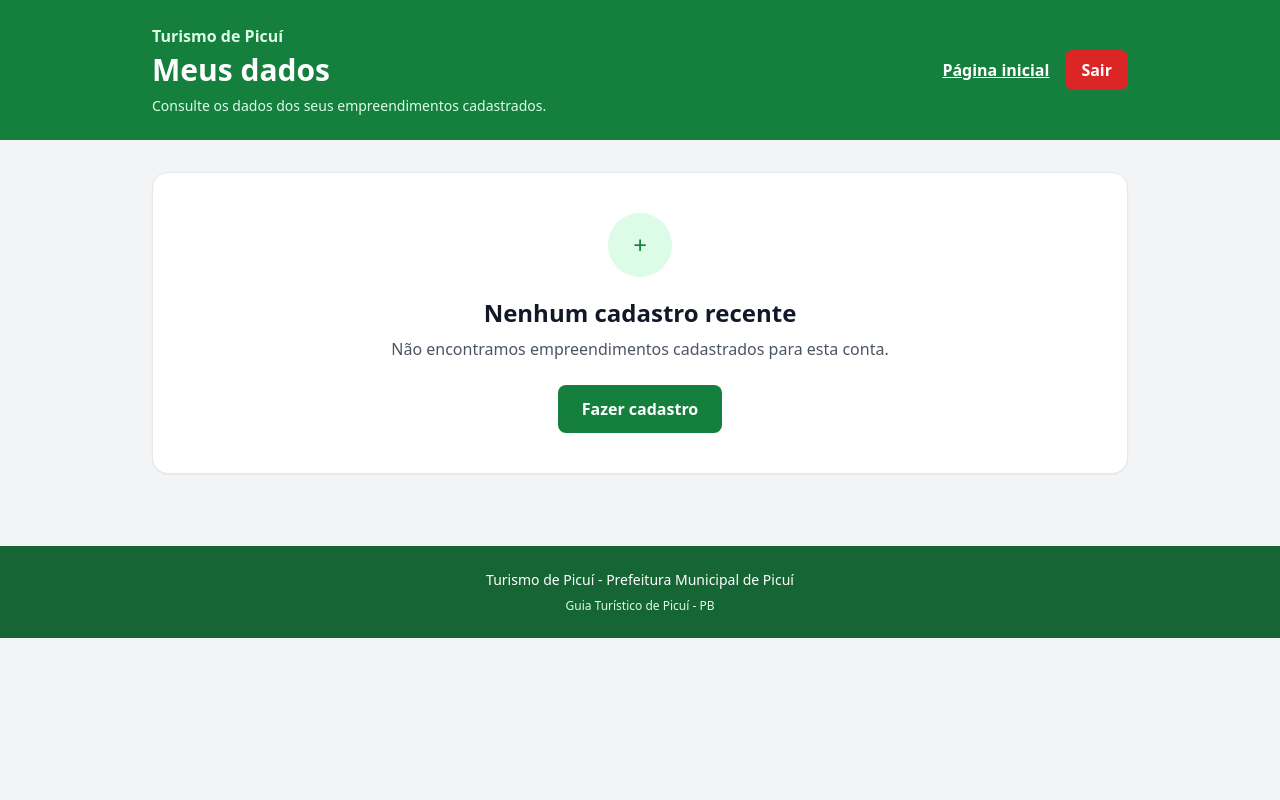
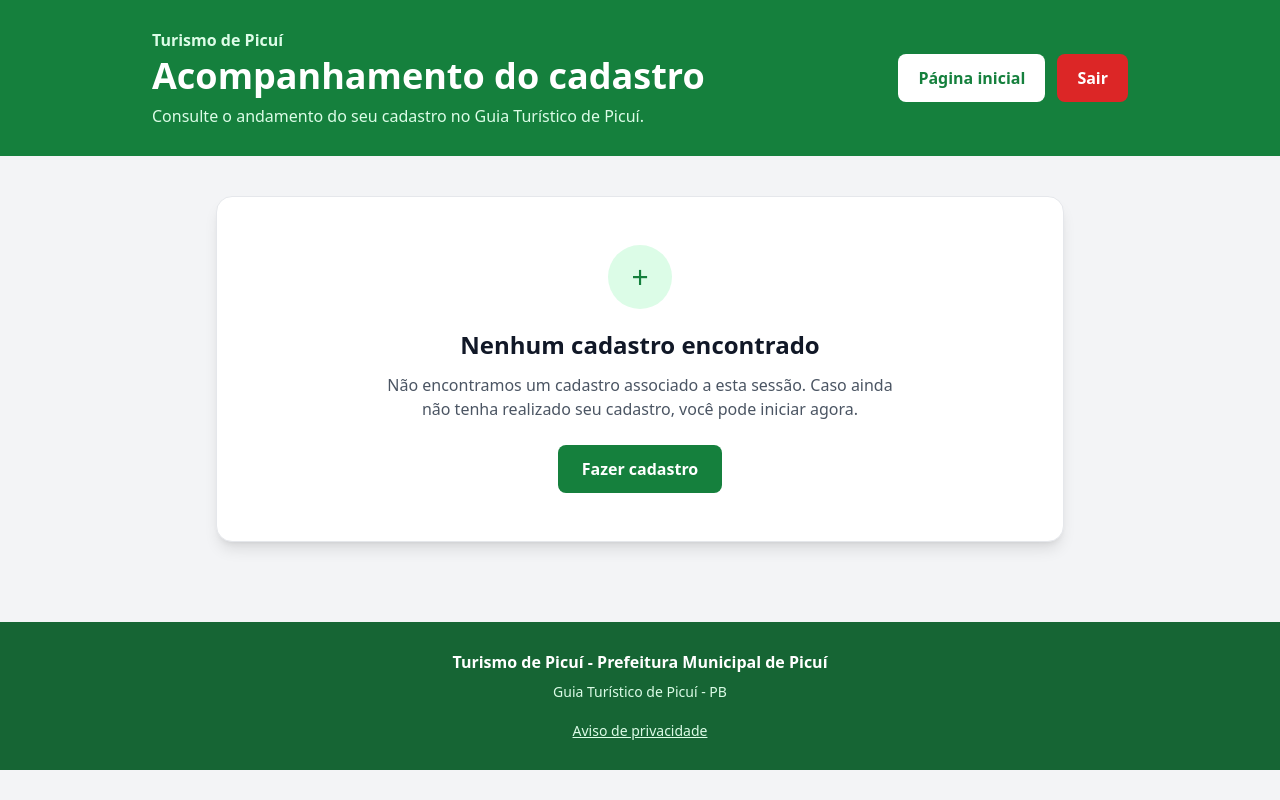
Before and after one commit to Marcosplira/turismopicui, a Django app: page /cadastro/minha-area/ in a window 1280 px wide. Run offline with Django 5.2, Linux system fonts and the light colour scheme; some libraries are stand-ins or nearby versions.

Commit message:
ajeitando

```diff
--- a/cadastro/templates/cadastro/minha_area.html
+++ b/cadastro/templates/cadastro/minha_area.html
@@ -5,16 +5,16 @@
     <meta charset="UTF-8">
     <meta name="viewport" content="width=device-width, initial-scale=1.0">
 
-    <title>Meus dados - Turismo de Picuí</title>
+    <title>Acompanhamento do cadastro - Turismo de Picuí</title>
 
     <script src="https://cdn.tailwindcss.com"></script>
 </head>
 
 <body class="bg-gray-100 min-h-screen text-gray-800">
 
-    <!-- Cabeçalho -->
+    <!-- CABEÇALHO -->
     <header class="bg-green-700 text-white">
-        <div class="max-w-5xl mx-auto px-6 py-6">
+        <div class="max-w-5xl mx-auto px-6 py-7">
 
             <div class="flex flex-wrap justify-between items-center gap-4">
 
@@ -23,24 +23,27 @@
                         Turismo de Picuí
                     </p>
 
-                    <h1 class="text-3xl font-bold mt-1">
-                        Meus dados
+                    <h1 class="text-3xl md:text-4xl font-bold mt-1">
+                        Acompanhamento do cadastro
                     </h1>
 
-                    <p class="text-green-100 text-sm mt-2">
-                        Consulte os dados dos seus empreendimentos cadastrados.
+                    <p class="text-green-100 mt-2">
+                        Consulte o andamento do seu cadastro no Guia Turístico de Picuí.
                     </p>
                 </div>
 
-                <div class="flex items-center gap-4">
-                    <a href="{% url 'home' %}" class="text-white hover:text-green-100 font-semibold underline">
+                <div class="flex items-center gap-3">
+
+                    <a href="{% url 'home' %}"
+                        class="bg-white text-green-700 font-bold px-5 py-3 rounded-lg hover:bg-green-50 transition">
                         Página inicial
                     </a>
 
                     <a href="{% url 'sair' %}"
-                        class="bg-red-600 hover:bg-red-700 text-white font-semibold px-4 py-2 rounded-lg">
+                        class="bg-red-600 text-white font-bold px-5 py-3 rounded-lg hover:bg-red-700 transition">
                         Sair
                     </a>
+
                 </div>
 
             </div>
@@ -49,69 +52,57 @@
     </header>
 
 
-    <!-- Conteúdo -->
-    <main class="max-w-5xl mx-auto px-6 py-8">
+    <!-- CONTEÚDO -->
+    <main class="max-w-4xl mx-auto px-6 py-10">
 
-        {% if meus_empreendimentos %}
+        {% for empreendimento in empreendimentos %}
 
-        <div class="mb-6">
-            <h2 class="text-2xl font-bold text-gray-800">
-                Seus empreendimentos
-            </h2>
+        <article class="bg-white rounded-2xl shadow-lg border border-gray-200 overflow-hidden">
 
-            <p class="text-gray-600 mt-1">
-                Acompanhe abaixo os cadastros vinculados à sua conta.
-            </p>
-        </div>
+            <!-- TÍTULO -->
+            <div class="p-6 md:p-8 border-b border-gray-200">
+
+                <p class="text-sm text-gray-500 font-semibold uppercase tracking-wide">
+                    Cadastro recebido
+                </p>
+
+                <h2 class="text-2xl md:text-3xl font-bold text-gray-900 mt-2">
+                    {{ empreendimento.nome }}
+                </h2>
+
+            </div>
 
 
-        <div class="space-y-6">
+            <!-- STATUS -->
+            <div class="p-6 md:p-8">
 
-            {% for empreendimento in meus_empreendimentos %}
+                {% if empreendimento.status == "pendente" %}
 
-            <article class="bg-white rounded-2xl shadow-sm border border-gray-200 overflow-hidden">
+                <div class="bg-yellow-50 border border-yellow-200 rounded-xl p-6">
 
-                <!-- Cabeçalho do empreendimento -->
-                <div class="bg-green-50 border-b border-green-100 px-6 py-5">
+                    <div class="flex items-start gap-4">
 
-                    <div class="flex flex-wrap justify-between items-start gap-4">
+                        <div
+                            class="flex-shrink-0 w-12 h-12 rounded-full bg-yellow-100 text-yellow-700 flex items-center justify-center text-2xl">
+                            ⏳
+                        </div>
 
                         <div>
-                            <h2 class="text-2xl font-bold text-gray-900">
-                                {{ empreendimento.nome }}
-                            </h2>
 
-                            <p class="text-sm text-gray-600 mt-1">
-                                Cadastro realizado em
-                                {{ empreendimento.data_cadastro|date:"d/m/Y H:i" }}
+                            <h3 class="text-xl font-bold text-yellow-800">
+                                Cadastro em análise
+                            </h3>
+
+                            <p class="text-yellow-700 mt-2 leading-relaxed">
+                                Recebemos seu cadastro com sucesso.
+                                A equipe do Turismo de Picuí irá analisar
+                                as informações enviadas.
                             </p>
-                        </div>
 
+                            <p class="text-yellow-700 mt-3 text-sm">
+                                Aguarde a avaliação da equipe responsável.
+                            </p>
 
-                        <!-- Status -->
-                        <div>
-                            {% if empreendimento.status == "aprovado" %}
-
-                            <span
-                                class="inline-flex items-center bg-green-100 text-green-800 border border-green-300 px-3 py-2 rounded-full text-sm font-bold">
-                                ✓ Aprovado
-                            </span>
-
-                            {% elif empreendimento.status == "reprovado" %}
-
-                            <span
-                                class="inline-flex items-center bg-red-100 text-red-800 border border-red-300 px-3 py-2 rounded-full text-sm font-bold">
-                                ✕ Reprovado
-                            </span>
-
-                            {% else %}
-
-                            <span
-                                class="inline-flex items-center bg-yellow-100 text-yellow-800 border border-yellow-300 px-3 py-2 rounded-full text-sm font-bold">
-                                ⏳ Em análise
-                            </span>
-
-                            {% endif %}
                         </div>
 
                     </div>
@@ -119,255 +110,151 @@
                 </div>
 
 
-                <!-- Informações -->
-                <div class="p-6">
+                {% elif empreendimento.status == "aprovado" %}
 
-                    <div class="mb-6">
+                <div class="bg-green-50 border border-green-200 rounded-xl p-6">
 
-                        <h3 class="font-bold text-gray-800 mb-2">
-                            Descrição
-                        </h3>
+                    <div class="flex items-start gap-4">
 
-                        <p class="text-gray-600 leading-relaxed">
-                            {{ empreendimento.descricao }}
-                        </p>
+                        <div
+                            class="flex-shrink-0 w-12 h-12 rounded-full bg-green-100 text-green-700 flex items-center justify-center text-2xl">
+                            ✓
+                        </div>
 
-                    </div>
+                        <div>
 
+                            <h3 class="text-xl font-bold text-green-800">
+                                Cadastro aprovado
+                            </h3>
 
-                    <!-- Dados principais -->
-                    <div class="grid grid-cols-1 sm:grid-cols-2 lg:grid-cols-3 gap-5">
-
-                        <div class="bg-gray-50 rounded-xl p-4">
-                            <p class="text-xs uppercase tracking-wide text-gray-500 font-bold">
-                                Responsável
+                            <p class="text-green-700 mt-2 leading-relaxed">
+                                Seu cadastro foi aprovado pela equipe do
+                                Turismo de Picuí.
                             </p>
 
-                            <p class="text-gray-800 font-semibold mt-1">
-                                {{ empreendimento.responsavel }}
+                            <p class="text-green-700 mt-3 text-sm">
+                                O empreendimento poderá ser divulgado no
+                                Guia Turístico de Picuí, conforme as regras
+                                de divulgação do projeto.
                             </p>
-                        </div>
-
-
-                        <div class="bg-gray-50 rounded-xl p-4">
-                            <p class="text-xs uppercase tracking-wide text-gray-500 font-bold">
-                                E-mail
-                            </p>
-
-                            <p class="text-gray-800 font-semibold mt-1 break-words">
-                                {{ empreendimento.email|default:"Não informado" }}
-                            </p>
-                        </div>
-
-
-                        <div class="bg-gray-50 rounded-xl p-4">
-                            <p class="text-xs uppercase tracking-wide text-gray-500 font-bold">
-                                Telefone
-                            </p>
-
-                            <p class="text-gray-800 font-semibold mt-1">
-                                {{ empreendimento.telefone }}
-                            </p>
-                        </div>
-
-
-                        <div class="bg-gray-50 rounded-xl p-4">
-                            <p class="text-xs uppercase tracking-wide text-gray-500 font-bold">
-                                Zona
-                            </p>
-
-                            <p class="text-gray-800 font-semibold mt-1">
-                                {{ empreendimento.get_zona_display }}
-                            </p>
-                        </div>
-
-
-                        <div class="bg-gray-50 rounded-xl p-4 sm:col-span-2">
-                            <p class="text-xs uppercase tracking-wide text-gray-500 font-bold">
-                                Localização
-                            </p>
-
-                            <p class="text-gray-800 font-semibold mt-1">
-                                {{ empreendimento.endereco }},
-                                {{ empreendimento.bairro_comunidade }}
-                            </p>
-                        </div>
-
-                    </div>
-
-
-                    <!-- Categorias -->
-                    {% if empreendimento.categorias.all %}
-
-                    <div class="mt-6">
-
-                        <h3 class="font-bold text-gray-800 mb-3">
-                            Categorias
-                        </h3>
-
-                        <div class="flex flex-wrap gap-2">
-
-                            {% for categoria in empreendimento.categorias.all %}
-
-                            <span
-                                class="bg-green-100 text-green-800 border border-green-200 px-3 py-1 rounded-full text-sm font-semibold">
-                                {{ categoria.nome }}
-                            </span>
-
-                            {% endfor %}
 
                         </div>
 
                     </div>
 
-                    {% endif %}
+                </div>
 
 
-                    <!-- Fotos -->
-                    {% if empreendimento.fotos.all %}
+                {% elif empreendimento.status == "reprovado" %}
 
-                    <div class="mt-6">
+                <div class="bg-red-50 border border-red-200 rounded-xl p-6">
 
-                        <h3 class="font-bold text-gray-800 mb-3">
-                            Fotos
-                        </h3>
+                    <div class="flex items-start gap-4">
 
-                        <div class="grid grid-cols-2 sm:grid-cols-3 md:grid-cols-4 gap-3">
+                        <div
+                            class="flex-shrink-0 w-12 h-12 rounded-full bg-red-100 text-red-700 flex items-center justify-center text-2xl">
+                            !
+                        </div>
 
-                            {% for foto in empreendimento.fotos.all %}
+                        <div>
 
-                            <div class="rounded-xl overflow-hidden border border-gray-200 bg-gray-100">
+                            <h3 class="text-xl font-bold text-red-800">
+                                Cadastro não aprovado
+                            </h3>
 
-                                <img src="{{ foto.imagem.url }}" alt="{{ empreendimento.nome }}"
-                                    class="w-full h-32 object-cover">
+                            <p class="text-red-700 mt-2 leading-relaxed">
+                                Neste momento, o cadastro não foi aprovado
+                                pela equipe responsável.
+                            </p>
 
-                            </div>
-
-                            {% endfor %}
+                            <p class="text-red-700 mt-3 text-sm">
+                                Para obter mais informações, entre em contato
+                                com a equipe do Turismo de Picuí.
+                            </p>
 
                         </div>
 
                     </div>
 
-                    {% endif %}
+                </div>
+
+                {% endif %}
 
 
-                    <!-- Observação da administração -->
-                    {% if empreendimento.observacoes %}
+                <!-- AVISO DE PRIVACIDADE -->
+                <div class="mt-8 bg-gray-50 border border-gray-200 rounded-xl p-5">
 
-                    <div class="mt-6 bg-yellow-50 border border-yellow-200 rounded-xl p-4">
+                    <h3 class="font-bold text-gray-800">
+                        🔒 Seus dados estão protegidos
+                    </h3>
 
-                        <h3 class="font-bold text-yellow-900">
-                            Observação da administração
-                        </h3>
+                    <p class="text-sm text-gray-600 mt-2 leading-relaxed">
+                        As informações fornecidas no cadastro são utilizadas
+                        pela equipe responsável pelo Turismo de Picuí para
+                        análise e gestão do cadastro.
+                    </p>
 
-                        <p class="text-yellow-800 mt-2">
-                            {{ empreendimento.observacoes }}
-                        </p>
-
-                    </div>
-
-                    {% endif %}
-
-
-                    <!-- Informações de status -->
-                    {% if empreendimento.status == "pendente" %}
-
-                    <div class="mt-6 bg-blue-50 border border-blue-200 rounded-xl p-4">
-
-                        <p class="font-bold text-blue-900">
-                            Cadastro em análise
-                        </p>
-
-                        <p class="text-blue-800 text-sm mt-1">
-                            Seu cadastro foi recebido e está aguardando avaliação da equipe responsável pelo Turismo de
-                            Picuí.
-                        </p>
-
-                    </div>
-
-                    {% elif empreendimento.status == "aprovado" %}
-
-                    <div class="mt-6 bg-green-50 border border-green-200 rounded-xl p-4">
-
-                        <p class="font-bold text-green-900">
-                            Cadastro aprovado
-                        </p>
-
-                        <p class="text-green-800 text-sm mt-1">
-                            Este empreendimento está aprovado para divulgação no Guia Turístico de Picuí.
-                        </p>
-
-                    </div>
-
-                    {% elif empreendimento.status == "reprovado" %}
-
-                    <div class="mt-6 bg-red-50 border border-red-200 rounded-xl p-4">
-
-                        <p class="font-bold text-red-900">
-                            Cadastro não aprovado
-                        </p>
-
-                        <p class="text-red-800 text-sm mt-1">
-                            Consulte a observação da administração para verificar as informações disponíveis sobre a
-                            análise.
-                        </p>
-
-                    </div>
-
-                    {% endif %}
+                    <p class="text-sm text-gray-600 mt-2 leading-relaxed">
+                        Os dados pessoais informados no formulário não são
+                        exibidos nesta área pública de acompanhamento.
+                    </p>
 
                 </div>
 
-            </article>
+            </div>
 
-            {% endfor %}
+        </article>
 
-        </div>
+        {% empty %}
 
-
-        {% else %}
-
-        <!-- Nenhum cadastro -->
-        <div class="bg-white rounded-2xl shadow-sm border border-gray-200 p-10 text-center">
+        <!-- SEM CADASTRO -->
+        <div class="bg-white rounded-2xl shadow-lg border border-gray-200 p-8 md:p-12 text-center">
 
             <div
-                class="w-16 h-16 mx-auto rounded-full bg-green-100 flex items-center justify-center text-green-700 text-2xl">
+                class="mx-auto w-16 h-16 rounded-full bg-green-100 text-green-700 flex items-center justify-center text-3xl">
                 +
             </div>
 
             <h2 class="text-2xl font-bold text-gray-900 mt-5">
-                Nenhum cadastro recente
+                Nenhum cadastro encontrado
             </h2>
 
-            <p class="text-gray-600 mt-2 max-w-lg mx-auto">
-                Não encontramos empreendimentos cadastrados para esta conta.
+            <p class="text-gray-600 mt-3 max-w-lg mx-auto">
+                Não encontramos um cadastro associado a esta sessão.
+                Caso ainda não tenha realizado seu cadastro, você pode
+                iniciar agora.
             </p>
 
             <a href="{% url 'cadastrar_empreendimento' %}"
-                class="inline-block mt-6 bg-green-700 hover:bg-green-800 text-white font-bold px-6 py-3 rounded-lg">
+                class="inline-block mt-6 bg-green-700 text-white font-bold px-6 py-3 rounded-lg hover:bg-green-800 transition">
                 Fazer cadastro
             </a>
 
         </div>
 
-        {% endif %}
+        {% endfor %}
 
     </main>
 
 
-    <!-- Rodapé -->
+    <!-- RODAPÉ -->
     <footer class="bg-green-800 text-white mt-10">
 
-        <div class="max-w-5xl mx-auto px-6 py-6 text-center">
+        <div class="max-w-5xl mx-auto px-6 py-7 text-center">
 
-            <p class="text-sm">
+            <p class="font-semibold">
                 Turismo de Picuí - Prefeitura Municipal de Picuí
             </p>
 
-            <p class="text-xs text-green-100 mt-2">
+            <p class="text-green-100 text-sm mt-2">
                 Guia Turístico de Picuí - PB
             </p>
+
+            <div class="mt-4">
+                <a href="{% url 'privacidade' %}" class="text-green-100 hover:text-white underline text-sm">
+                    Aviso de privacidade
+                </a>
+            </div>
 
         </div>
 
```
